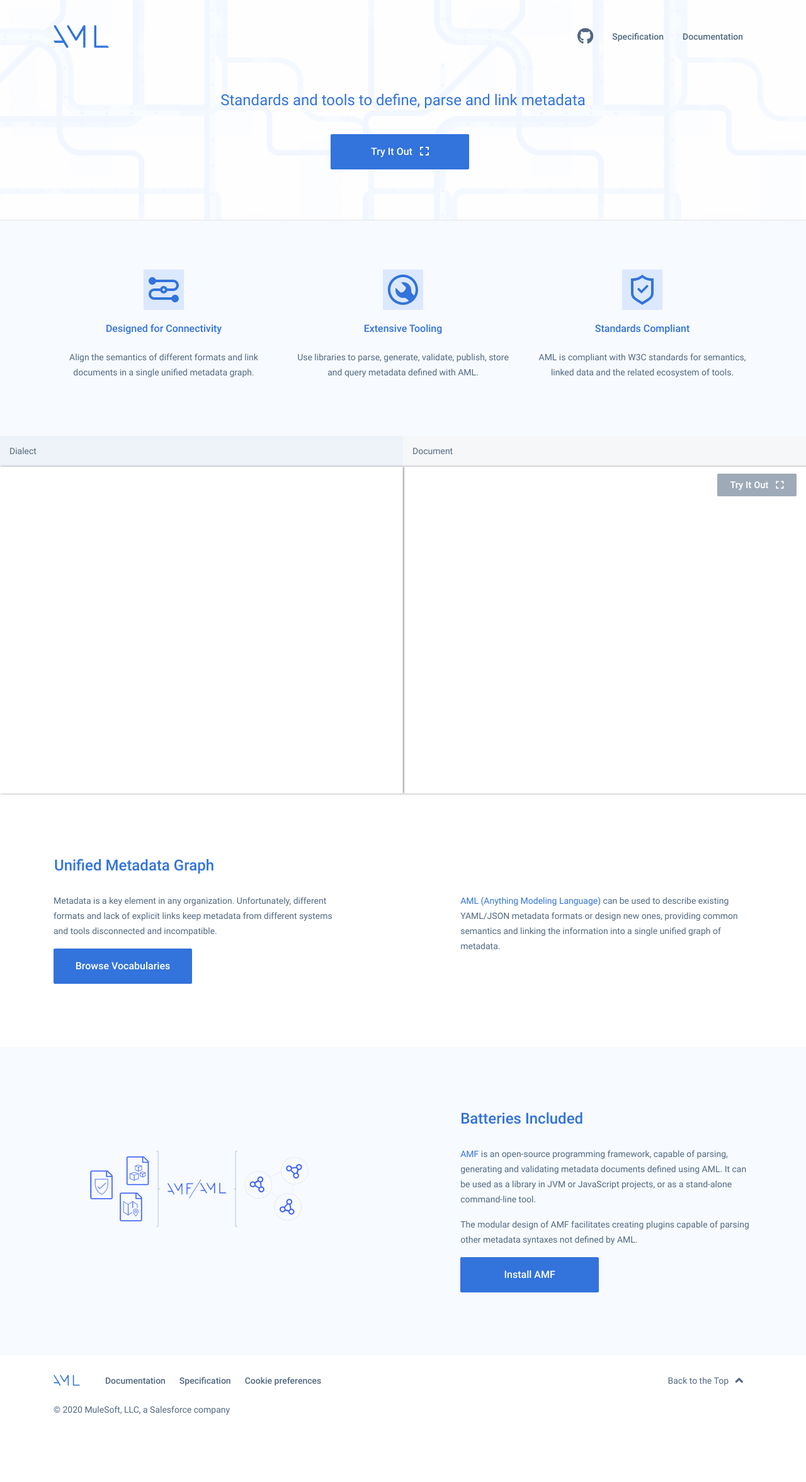
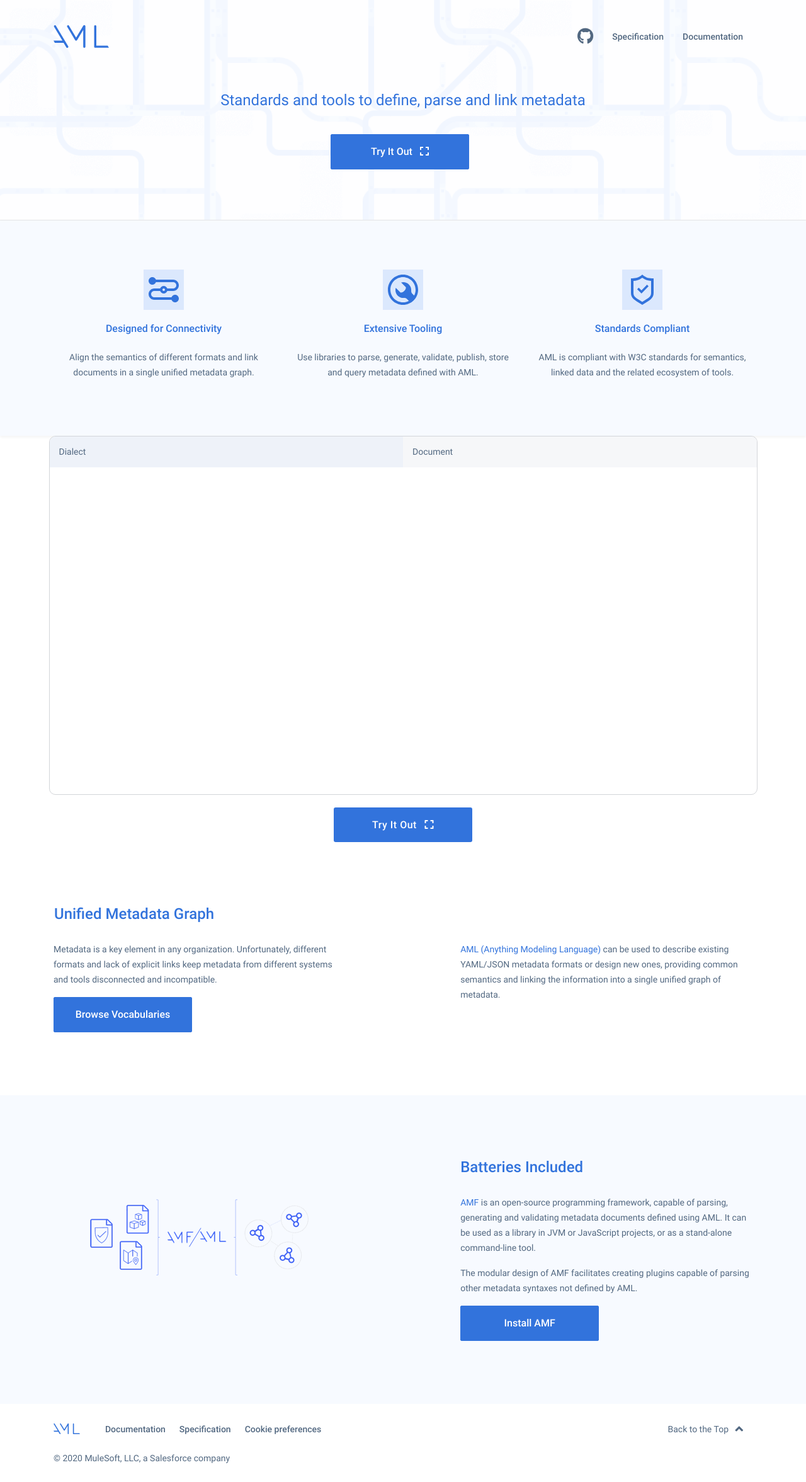
Before and after one commit to aml-org/a-ml, a Jekyll site: the page built from index.html, in a window 1280 px wide. Shown: the whole page at 63% size. Built offline with Jekyll 4.4.1, drawn with Linux system fonts in a browser that asks for light colours; nearby versions of some CDN libraries; a script that is not in the unit is left out; before the commit the page ends 2276 px from its top, so only the background shows below that; part of the change alters nothing that is shown.

Commit message:
Apply visual changes

````diff
--- a/css/style.scss
+++ b/css/style.scss
@@ -378,11 +378,21 @@ header{
   }
 }
 
-.aml-editor{
+.aml-editors-container {
   position: relative;
 
+  .aml-editors-container-inner {
+    border-radius: 10px;
+    border-width: 1px;
+    border-color: #d3d5d9;
+    border-style: solid;
+    width: 90%;
+    margin: auto;
+    overflow: hidden;
+  }
+
   h2{
-    font-family: 'Roboto-Regular';background-color: $ghost-white;box-shadow: 0 -1px 0 0 #DBE8FD;  font-size: $font-face-small;  font-weight: 500; line-height: 16px;margin:0;padding: 20px;width: 100%;
+    font-family: 'Roboto-Regular';background-color: $ghost-white; font-size: $font-face-small;  font-weight: 500; line-height: 16px;margin:0;padding: 20px;width: 100%;
   }
   .editor-1{
     h3{
@@ -401,31 +411,28 @@ header{
     }
   }
   a.playground-btn{
-    z-index: 1;
-    position: absolute;
-    right: 15px;
-    top: 60px;
+    width: 220px;
+    max-width: 220px;
+    height: 55px;
+    padding: 0;
+    margin: auto;
+    margin-top: 20px;
     border: 0px;
-    border-radius: 2px;
-    padding:10px 20px;
-    background-color: #9EAAB7;
+    border-radius: 3px;
+    border-color: $royal-blue;
+    background-color: $royal-blue;
     color: $white;
-    font-family: 'Roboto-Regular';
-    font-size: $font-face-small;
-    font-weight: 600;
-    letter-spacing: 0.44px;
-    line-height: 16px;
+    font-family: $font-face-medium;
+    font-size: $font-h3;
+    letter-spacing: 0.5px;
+    line-height: 55px;
     text-align: center;
   }
-  a.playground-btn.no-background{
-    background:none;
-    color:$black;
-    font-size:20px;
-    top:4px;
+  a.playground-btn:hover {
+    background-color: $royal-blue-hover;
   }
   .editor-block{
     display: flow-root;
-    box-shadow: 1px 0px 3px #808080;
     .monaco-editor{
       .monaco-editor-hover{
         background-color: $light-slate-gray !important;
--- a/index.html
+++ b/index.html
@@ -26,24 +26,24 @@ title:  'Welcome'
 </section>
 
 <section>
-  <div class="container-fluid aml-editor d-none d-sm-block">
-    <div class="row">
-      <a class="pull-right d-sm-none d-md-block playground-btn try-it-out-btn" href="">Try It Out <i class="fas fa-expand"></i></a>
+  <div class="container-fluid aml-editors-container d-none d-sm-block">
+    <div class="row aml-editors-container-inner">
       <div class="editor-1" style="float: left;width: 50%;">
         <h3>Dialect</h3>
         <div class="col-md-12 col-sm-12 editor-block padd_00">
-          <div id="container" style="width:100%;height:519px;float:left;">
+          <div id="dialect-container" style="width:100%;height:519px;float:left;">
           </div>
         </div>
       </div>
-        <div class="editor-2" style="float: left;width: 50%;">
-          <h3>Document</h3>
-          <div class="col-md-12 col-sm-12 editor-block padd_00">
-            <div id="container-1" style="width:100%;height:519px;float:left;">
-            </div>
+      <div class="editor-2" style="float: left;width: 50%;">
+        <h3>Document</h3>
+        <div class="col-md-12 col-sm-12 editor-block padd_00">
+          <div id="document-container" style="width:100%;height:519px;float:left;">
           </div>
         </div>
+      </div>
     </div>
+    <a class="pull-right d-sm-none d-md-block btn playground-btn try-it-out-btn" href="">Try It Out <i class="fas fa-expand"></i></a>
   </div>
 </section>
 
@@ -77,7 +77,6 @@ title:  'Welcome'
       </div>
   </section>
   <script src="/min/vs/loader.js" type="text/javascript"></script>
-  <script src="/js/monaco-hover-utils.js" type="text/javascript"></script>
 <script>
 
   require.config({ paths: { 'vs': '/min/vs' }});
@@ -157,46 +156,49 @@ title:  'Welcome'
       }
     });
     monaco.editor.defineTheme('amlTheme', {
-      base: 'vs-dark', // vs, hc-black, vs-dark
+      base: 'vs', // vs, hc-black, vs-dark
       inherit: true,
       rules: [{ background: 'EDF9FA' },
-          {token : 'type', foreground: "#26d3ff"},
-          {token : 'special', foreground:'#BDB7F4'},
-          {token : 'string', foreground: '#00b3de'},
-          {token : 'keyword', foreground: '#cccccc'},
-          {token : 'number', foreground: '#bdf1a3'},
-          {token : 'syntaxTag', foreground: '#9dd288'},
-          {token : 'tag', foreground: '#9dd288'},
-          {token : 'rootComment', foreground: '#9dd288'},
-          {token : 'httpMethod', foreground: '#ffb647'}
+          {token : 'type', foreground: "#5385f3"},
+          {token : 'special', foreground:'#63646a'},
+          {token : 'operators', foreground: "#5385f3"},
+          {token : 'string', foreground: '#63646a'},
+          {token : 'keyword', foreground: '#5385f3'},
+          {token : 'number', foreground: '#b99b5a'},
+          {token : 'syntaxTag', foreground: '#5385f3'},
+          {token : 'tag', foreground: '#63646a'}, // Tags like !include
+          {token : 'rootComment', foreground: '#5385f3'},
+          {token : 'httpMethod', foreground: '#5385f3'}
         ],
       colors: {
-        'editor.foreground': '#000000',
-        'editor.background': '#526881',
-        'editor.lineHighlightBackground': '#4e4e4e',
-        'editor.lineHighlightForeground': '#4e4e4e',
-        'editor.selectionBackground': '#4e4e4e',
-        'editor.selectionForeground': '#4e4e4e',
-        'editor.selectionHighlightBackground': '#4e4e4e',
-        'editor.selectionHighlightForeground': '#4e4e4e',
-        'editor.inactiveSelectionBackground': '#4e4e4e',
-        'editor.hoverHighlightBackground': '#4e4e4e',
-        'editor.hoverHighlightForeground': '#4e4e4e',
-        'editorCursor.foreground': '#8B0000',
-        'editorLineNumber.foreground': '#008800',
-        'input.background': '#FFFFFF',
-        'editorHoverWidget.background': '#F7FAFF',
-        'editorHoverWidget.border': '#4e4e4e',
-        'editorIndentGuide.background': '#9EAAB7'
+        'editor.foreground': '#FBFBFB',
+        'editor.background': '#FBFBFB',
+        'editor.lineHighlightBackground': '#efefef',
+        'editor.lineHighlightForeground': '#efefef',
+        'editor.selectionBackground': '#efefef',
+        'editor.selectionForeground': '#efefef',
+        'editor.selectionHighlightBackground': '#efefef',
+        'editor.selectionHighlightForeground': '#efefef',
+        'editor.inactiveSelectionBackground': '#efefef',
+        'editor.hoverHighlightBackground': '#efefef',
+        'editor.hoverHighlightForeground': '#efefef',
+        'editorCursor.foreground': '#FBFBFB',
+        'editorLineNumber.foreground': '#FBFBFB',
+        'input.background': '#FBFBFB'
       }
     });
     monaco.editor.setTheme('amlTheme');
 
-    var dialectEditor = monaco.editor.create(document.getElementById('container'), {
+    var dialectEditor = monaco.editor.create(document.getElementById('dialect-container'), {
       value: '',
       language: 'raml',
       scrollBeyondLastLine: false,
+      renderIndentGuides: false,
+      overviewRulerBorder: false,
+      folding: false,
+      lineHeight: 20,
       renderLineHighlight: "none",
+      lineNumbersMinChars: 3,
       readOnly: true,
       links: false,
       minimap: {
@@ -205,11 +207,16 @@ title:  'Welcome'
     });
     dialectEditor.getModel().updateOptions({ tabSize: 2 });
 
-    var documentEditor = monaco.editor.create(document.getElementById('container-1'), {
+    var documentEditor = monaco.editor.create(document.getElementById('document-container'), {
       value: '',
       language: 'raml',
+      renderIndentGuides: false,
+      overviewRulerBorder: false,
+      folding: false,
+      lineHeight: 20,
       scrollBeyondLastLine: false,
       renderLineHighlight: "none",
+      lineNumbersMinChars: 3,
       readOnly: true,
       links: false,
       minimap: {
@@ -218,17 +225,11 @@ title:  'Welcome'
     });
     documentEditor.getModel().updateOptions({ tabSize: 2 });
 
-    hoverUtils.loadLanguages('json', 'xml', 'yaml')
-    monaco.languages.registerHoverProvider('raml', {
-      provideHover: (m, p) => hoverUtils.provideHover(m, p)
-    });
-    monaco.languages.registerLinkProvider('raml', {
-      provideLinks: (m, t) => hoverUtils.provideLinks(m, t)
-    });
-
-    hoverUtils.fetchText('examples/dialect.yaml')
+    fetch('examples/dialect.yaml')
+      .then(resp => resp.text())
       .then(text => dialectEditor.getModel().setValue(text))
-    hoverUtils.fetchText('examples/document.yaml')
+    fetch('examples/document.yaml')
+      .then(resp => resp.text())
       .then(text => documentEditor.getModel().setValue(text))
 
     const PLAYGROUND_URL = 'https://a.ml/playground/validation.html';
--- a/js/monaco-hover-utils.js
+++ /dev/null
@@ -1,239 +0,0 @@
-const hoverUtils = {
-
-  // Generic description returned when no description for parent block
-  // is found or root elements like "title:" are hovered over.
-  genericDesc: 'AML Dialect defines a set of constraints over a RDF data-model composed by a graph of nodes connected by properties.',
-
-  // Pairs of [regex, desc] where:
-  //   regex: regular expression to match line content against;
-  //   desc: description to display in a tooltip if line content matches regexp.
-  descRegexps: [
-    [/^dialect:/, 'Dialect name. This information will be used to define the required declaration header for the document instances of the new dialect.'],
-    [/^version:/, 'Dialect version. This information will be used to define the required declaration header for the document instances of the new dialect.'],
-    [/^uses:/, 'The uses property can establish a mapping from vocabulary terms to the structure of a graph of data nodes by importing vocabularies in the dialect document.'],
-    [/^external:/, 'In the definition of a dialect, the external property can also explicitly reference external vocabularies, as defined in the AML Vocabulary spec.'],
-    [/^nodeMappings:/, 'The property nodeMappings introduces the declaration of all the nodes in the model. The nodes describe the mapping of vocabulary terms to the type of the node and its properties, as well as the constraints associated with each node.'],
-    [/^classTerm:/, 'The type of each node must be defined by the classTerm property.'],
-    [/^mapping:/, 'Each node has an associated mapping of node properties, defined by a label and a property mapping definition.'],
-    [/^range:/, 'Allowed data type for the objects of the property.'],
-    [/^mandatory:/, 'The property must be present in the node, default false.'],
-    [/^pattern:/, 'A regular expression that must match the value of the property.'],
-    [/^minimum:/, 'Minimum value for the property.'],
-    [/^maximum:/, 'Maximum value for the property.'],
-    [/^enum:/, 'Closed set of values this property value must belong to.'],
-    [/^allowMultiple:/, 'Multiple objects can be used in the value of this property, default false.'],
-    [/^sorted:/, 'Indicates that the values of the property must be stored preserving the declaration order.'],
-    [/^mapKey:/, 'Property used to declare a connection in the document instance by value of nested property or by a tuple property key and property value.'],
-    [/^typeDiscriminator:/, 'Mapping from values to vocabulary classes used to disambiguate the type of node.'],
-    [/^typeDiscriminatorName:/, 'Name of the property used to declare the value of the discriminator.'],
-    [/^propertyTerm:/, 'Property mappings can map literal propertyTerms from a vocabulary to scalar values in properties of the AST nodes in the document instance.'],
-    [/^documents:/, 'The mapping in a dialect is achieved through the documents property. The value of this property is a mapping with 3 possible keys: root, module, fragments.'],
-    [/^root:/, 'Nodes that can be declared and encoded in the root document for the dialect.'],
-    [/^module:/, 'Nodes that can be declared in a library for the dialect.'],
-    [/^fragments:/, 'Nodes that can be encoded into fragments for the dialect.'],
-    [/^encodes:/, 'Main node mapping that will be encoded at the root level of the dialect document.'],
-    [/^declares:/, 'Mapping from declaration key to the type of nodes that can be declared for that key.']
-  ],
-
-  /**
-   * Loads languages to make syntax highlighting work in tooltips.
-   * https://github.com/microsoft/monaco-editor/issues/812#issuecomment-380709445
-   *
-   * @param {Array<string>} languages - Languages to load.
-   */
-  loadLanguages: function (...languages) {
-    languages.forEach(language => {
-      monaco.editor.createModel('', language).dispose()
-    })
-  },
-
-  /**
-   * Hover Provider "provideHover" method for Monaco.
-   *
-   * @param   {monaco.editor.ITextModel} model - Editor text model.
-   * @param   {monaco.Position} model - A position in the editor.
-   * @returns {ProviderResult<Hover>} - Range and contents of a tooltip.
-   */
-  provideHover: function (model, position) {
-    let [desc, blockStartLineNum] = this.findBlockDescription(
-      model, position.lineNumber)
-    if (!desc) { return }
-    if (typeof desc === 'function') {
-      desc = desc.call(this, model.getLineContent(position.lineNumber))
-    } else {
-      desc = Promise.resolve(desc)
-    }
-    return desc.then(descVal => {
-      const blockEndLineNum = this.findBlockLastLineNum(
-        model, blockStartLineNum, blockStartLineNum + 1)
-      const range = new monaco.Range(
-        blockStartLineNum, model.getLineMinColumn(blockStartLineNum),
-        blockEndLineNum, model.getLineMaxColumn(blockEndLineNum)
-      )
-      return {
-        contents: [
-          { value: descVal }
-        ],
-        range: range
-      }
-    })
-  },
-
-  /**
-   * Finds line description by comparing line content and its parent
-   * lines content agains regexps from `this.descRegexps`.
-   *
-   * @param   {monaco.editor.ITextModel} model - Editor text model.
-   * @param   {number} blockStartLineNum - Line number which is being hovered over.
-   * @returns {Array<string, number>} - [description, block first line number].
-   */
-  findBlockDescription: function (model, blockStartLineNum) {
-    if (blockStartLineNum <= 1) {
-      return [this.genericDesc, blockStartLineNum]
-    }
-    const lineContent = (model.getLineContent(blockStartLineNum) || '').trim()
-    for (var [re, desc] of this.descRegexps) {
-      if (RegExp(re).test(lineContent)) {
-        return [desc, blockStartLineNum]
-      }
-    }
-    const nextLineNum = this.findParentBlockFirstLineNum(
-      model, blockStartLineNum, blockStartLineNum - 1)
-    return this.findBlockDescription(model, nextLineNum)
-  },
-
-  /**
-   * Finds particular line's parent block's first line number.
-   * Line B is considered to be a parent of line A if line B contains
-   * less whitespaces than the line A.
-   *
-   * @param  {monaco.editor.ITextModel} model - Editor text model.
-   * @param  {number} lineNum - Line number to find parent for.
-   * @param  {number} lookupLineNum - Line to perform lookup at.
-   * @returns {number} - Parent line number.
-   */
-  findParentBlockFirstLineNum: function (model, lineNum, lookupLineNum) {
-    const minLine = 1
-    if (lookupLineNum <= minLine || lineNum <= minLine) {
-      return minLine
-    }
-    const lineWsNum = this.getLineWsCount(model, lineNum)
-    if (lineWsNum === 0) {
-      return minLine
-    }
-
-    const lookupLineWsNum = this.getLineWsCount(model, lookupLineNum)
-
-    return lookupLineWsNum < lineWsNum
-      ? lookupLineNum
-      : this.findParentBlockFirstLineNum(model, lineNum, lookupLineNum - 1)
-  },
-
-  /**
-   * Finds block's last line number.
-   * Lookup is done by fiding a number of next block first line and
-   * returning a previous line number.
-   * Having block's first line A, line B is considered the next block
-   * first if it contains less or equal number of whitespace.
-   *
-   * @param  {monaco.editor.ITextModel} model - Editor text model.
-   * @param  {number} firstLineNum - Block first line number.
-   * @param  {number} lookupLineNum - Line to perform lookup at.
-   * @returns {number} - Block last line number.
-   */
-  findBlockLastLineNum: function (model, firstLineNum, lookupLineNum) {
-    const minLine = 1
-    const maxLine = model.getLineCount()
-    if (lookupLineNum >= maxLine ||
-        firstLineNum >= maxLine ||
-        firstLineNum <= minLine) {
-      return maxLine
-    }
-
-    const firstLineWsNum = this.getLineWsCount(model, firstLineNum)
-    const lookupLineWsNum = this.getLineWsCount(model, lookupLineNum)
-
-    return lookupLineWsNum <= firstLineWsNum
-      // Do not include found line because it's a start of the next block
-      ? lookupLineNum - 1
-      : this.findBlockLastLineNum(model, firstLineNum, lookupLineNum + 1)
-  },
-
-  /**
-   * Get whitespaces count of the line.
-   *
-   * @param  {monaco.editor.ITextModel} model - Editor text model.
-   * @param  {number} lineNum - Line number.
-   * @returns {number} - Number of whitespaces on the line.
-   */
-  getLineWsCount: function (model, lineNum) {
-    const lineCont = model.getLineContent(lineNum)
-    return lineCont.length - lineCont.trim().length
-  },
-
-  /**
-   * Requests url and returns response body text.
-   *
-   * @param {string} url - Url from which text response should be fetched.
-   * @returns {Promise<string>} - Response body text.
-   */
-  fetchText: function (url) {
-    return fetch(url).then(resp => resp.text())
-  },
-
-  /**
-   * Loads reference content.
-   *
-   * @param {string} lineContent - Content of a line which contains ref.
-   * @param {string} defaultDesc - Default description.
-   * @returns {Promise<string>} - Formatted ref content or default description.
-   */
-  loadRefContent: function (lineContent, defaultDesc) {
-    const url = this.parseUrl(lineContent)
-    if (url.length < 1) {
-      return Promise.resolve(defaultDesc)
-    }
-    return this.fetchText(url).then(text => {
-      let ext = url.split('.').pop()
-      if (ext === 'xsd') {
-        ext = 'xml'
-      }
-      return '```' + ext + '\n' + text + '\n```'
-    })
-  },
-
-  /**
-   * Parses absolute url from line content.
-   *
-   * @param {string} lineContent - Content of a line.
-   * @returns {string} - Absolute url.
-   */
-  parseUrl: function (lineContent) {
-    let url = lineContent.trim().split(' ').pop()
-    if (!url.startsWith('http')) {
-      const urlObj = new URL(window.location.origin)
-      urlObj.pathname = url
-      return urlObj.href
-    }
-    return url
-  },
-
-  /**
-   * Link Provider "provideLinks" method for Monaco.
-   *
-   * @param   {monaco.editor.ITextModel} model - Editor text model.
-   * @returns {ProviderResult<ILinksList>} - Range and contents of a tooltip.
-   */
-  provideLinks: function (model) {
-    const re = /\S+(.raml|.yaml|.json|.xml|.xsd|.txt|.aml)$/
-    const matches = model.findMatches(re, false, true)
-    const links = matches.map(m => {
-      let lineCont = model.getLineContent(m.range.startLineNumber)
-      return {
-        range: m.range,
-        url: this.parseUrl(lineCont)
-      }
-    })
-    return {links: links}
-  }
-}
````
